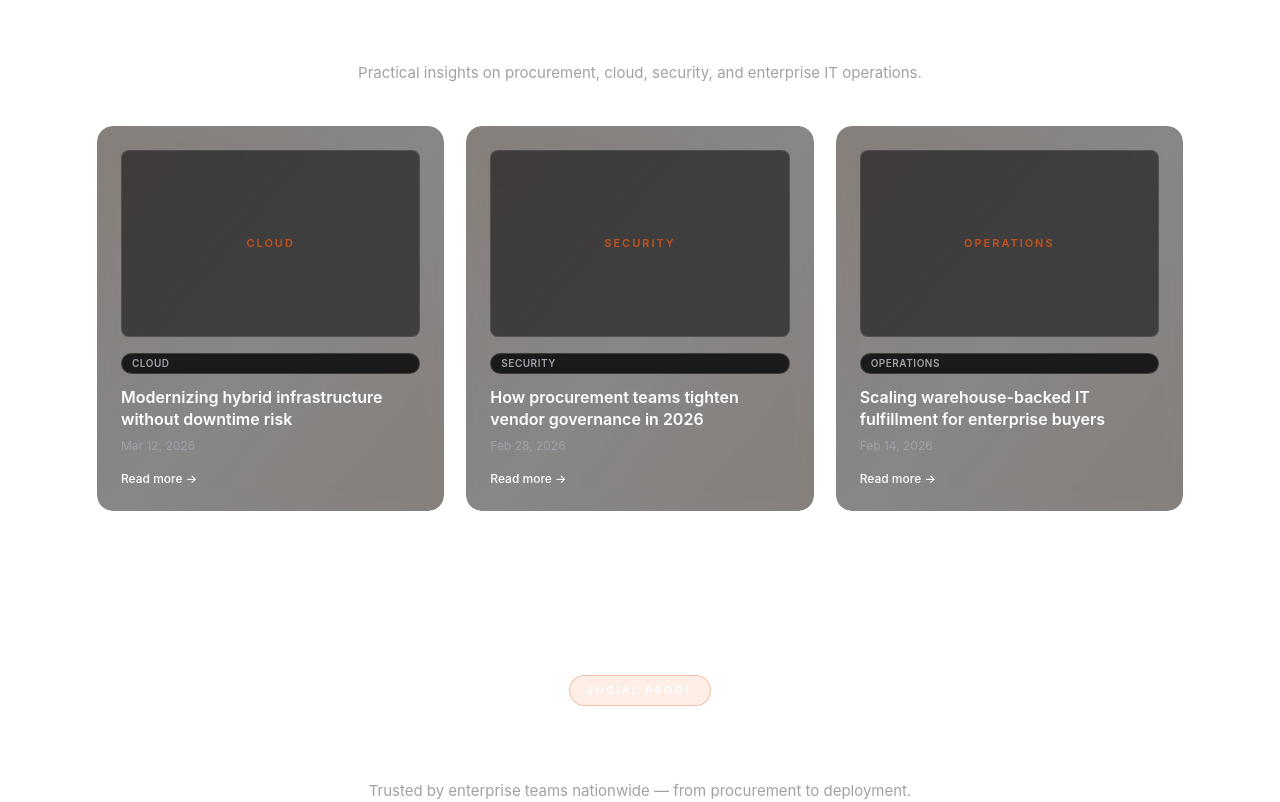
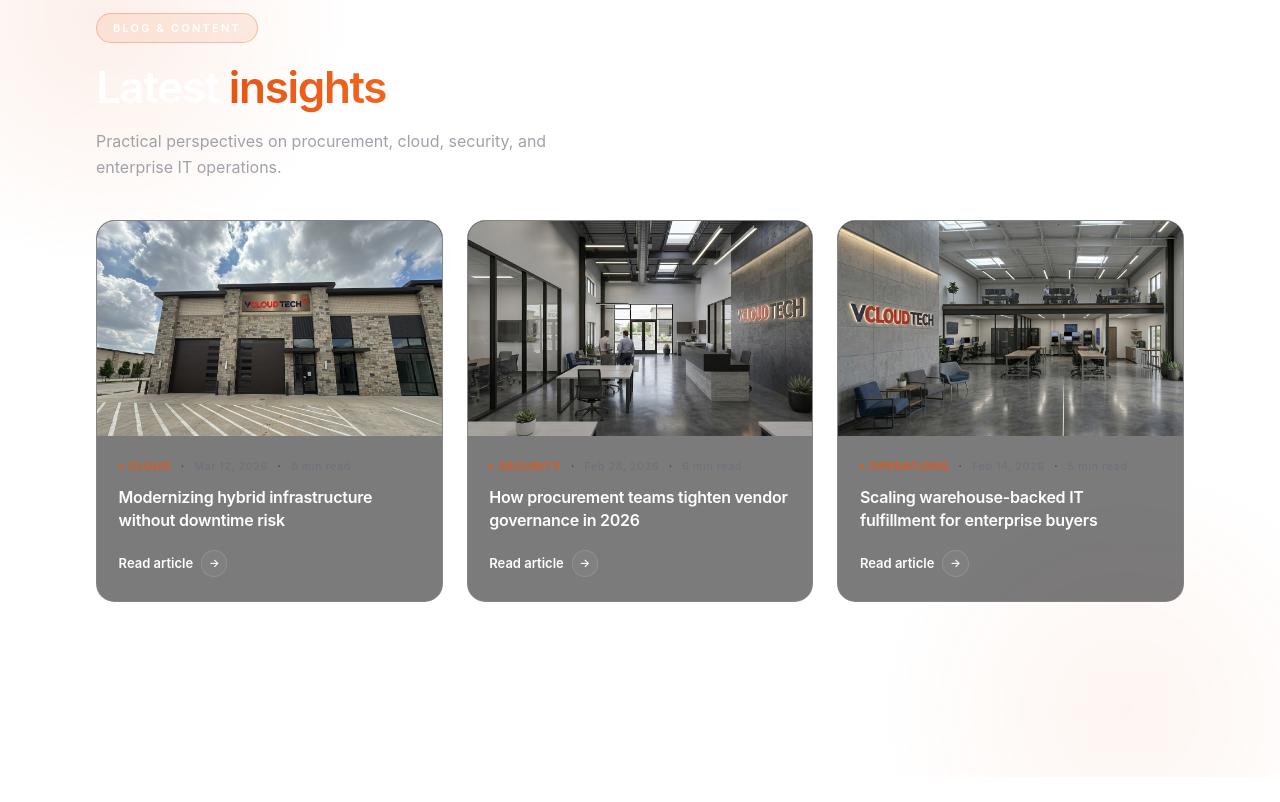
Before and after one commit to Usamakha99/Vcloudtech_Website-Frontend, a Next.js app: page /design-test in a window 1280 px wide. Shown: the part 9860-10662 px from the top of the page. Built offline with nearby package versions, Linux system fonts and the light colour scheme.

Commit message:
commit blogs and content section redesign

```diff
--- a/components/design-test/ResourceHubSection.tsx
+++ b/components/design-test/ResourceHubSection.tsx
@@ -1,83 +1,181 @@
+"use client";
+
+import Image from "next/image";
 import Link from "next/link";
+import { useEffect, useRef, useState } from "react";
+import { useInView } from "framer-motion";
 
 import { dt } from "@/components/design-test/design-test-theme";
-import { GlassCard } from "@/components/design-test/GlassCard";
 
-const posts = [
+import "./resource-hub.css";
+
+type Article = {
+  category: string;
+  title: string;
+  date: string;
+  dateTime: string;
+  readTime: string;
+  href: string;
+  image: string;
+};
+
+const articles: Article[] = [
   {
     category: "Cloud",
     title: "Modernizing hybrid infrastructure without downtime risk",
     date: "Mar 12, 2026",
+    dateTime: "2026-03-12",
+    readTime: "8 min read",
     href: "/posts",
+    image: "/images/hero-1.png",
   },
   {
     category: "Security",
     title: "How procurement teams tighten vendor governance in 2026",
     date: "Feb 28, 2026",
+    dateTime: "2026-02-28",
+    readTime: "6 min read",
     href: "/posts",
+    image: "/images/hero-2.png",
   },
   {
     category: "Operations",
     title: "Scaling warehouse-backed IT fulfillment for enterprise buyers",
     date: "Feb 14, 2026",
+    dateTime: "2026-02-14",
+    readTime: "5 min read",
     href: "/posts",
+    image: "/images/hero-3.png",
   },
-] as const;
+];
 
-/** Resource hub — latest articles with glass post cards. */
+function ArticleMeta({
+  category,
+  date,
+  dateTime,
+  readTime,
+}: Pick<Article, "category" | "date" | "dateTime" | "readTime">) {
+  return (
+    <div className="rh__meta">
+      <span className="rh__meta-category">
+        <span className="rh__meta-dot" aria-hidden />
+        {category}
+      </span>
+      <span className="rh__meta-sep" aria-hidden>
+        ·
+      </span>
+      <time dateTime={dateTime}>{date}</time>
+      <span className="rh__meta-sep" aria-hidden>
+        ·
+      </span>
+      <span>{readTime}</span>
+    </div>
+  );
+}
+
+function BlogCard({
+  article,
+  visible,
+  delayMs,
+}: {
+  article: Article;
+  visible: boolean;
+  delayMs: number;
+}) {
+  return (
+    <li
+      className={`rh__card ${visible ? "is-visible" : ""}`}
+      style={{ transitionDelay: visible ? `${delayMs}ms` : undefined }}
+    >
+      <Link href={article.href} className="rh__card-link group">
+        <div className="rh__card-visual">
+          <div className="rh__card-img-wrap">
+            <Image
+              src={article.image}
+              alt=""
+              fill
+              className="rh__card-img"
+              sizes="(max-width: 640px) 100vw, 33vw"
+            />
+          </div>
+        </div>
+        <div className="rh__card-body">
+          <ArticleMeta
+            category={article.category}
+            date={article.date}
+            dateTime={article.dateTime}
+            readTime={article.readTime}
+          />
+          <h3 className="rh__card-title">{article.title}</h3>
+          <span className="rh__read">
+            Read article
+            <span className="rh__read-arrow" aria-hidden>
+              →
+            </span>
+          </span>
+        </div>
+      </Link>
+    </li>
+  );
+}
+
+/** Blog & content — three featured articles for the homepage. */
 export function ResourceHubSection() {
+  const sectionRef = useRef<HTMLElement>(null);
+  const gridRef = useRef<HTMLUListElement>(null);
+  const [mounted, setMounted] = useState(false);
+
+  const sectionInView = useInView(sectionRef, { once: true, margin: "-80px" });
+  const gridInView = useInView(gridRef, { once: true, margin: "-60px" });
+
+  const headerVisible = mounted && sectionInView;
+  const cardsVisible = mounted && gridInView;
+
+  useEffect(() => {
+    setMounted(true);
+  }, []);
+
   return (
     <section
-      id="resource-hub"
-      className={`scroll-mt-24 ${dt.section} ${dt.sectionBorder}`}
-      aria-labelledby="resource-hub-heading"
+      ref={sectionRef}
+      id="blog-content"
+      className={`rh relative scroll-mt-24 py-16 sm:py-20 lg:py-24 ${dt.sectionBorder}`}
+      aria-labelledby="blog-content-heading"
     >
-      <div className="mx-auto max-w-6xl px-4 sm:px-6 lg:px-8">
-        <header className="mx-auto max-w-2xl text-center">
-          <p className={dt.badge}>Resource hub</p>
-          <h2
-            id="resource-hub-heading"
-            className="mt-5 text-2xl font-semibold leading-snug tracking-tight text-white sm:text-3xl"
-          >
-            Blog &amp; content
+      <div className="rh__glow rh__glow--tl" aria-hidden />
+      <div className="rh__glow rh__glow--br" aria-hidden />
+
+      <div className="relative z-10 mx-auto max-w-6xl px-4 sm:px-6 lg:px-8">
+        <header className={`rh__header ${headerVisible ? "is-visible" : ""}`}>
+          <p className={dt.badge}>Blog &amp; content</p>
+          <h2 id="blog-content-heading" className="rh__headline mt-5">
+            Latest{" "}
+            <span className="bg-gradient-to-r from-[#E55614] to-[#f06520] bg-clip-text text-transparent">
+              insights
+            </span>
           </h2>
-          <p className={`mt-3 text-sm leading-relaxed sm:text-[15px] ${dt.headingSub}`}>
-            Practical insights on procurement, cloud, security, and enterprise IT operations.
+          <p className={`mt-4 max-w-lg text-base leading-relaxed ${dt.headingSub}`}>
+            Practical perspectives on procurement, cloud, security, and enterprise IT operations.
           </p>
         </header>
 
-        <ul className="mt-8 grid gap-4 sm:mt-10 sm:grid-cols-3 sm:gap-5">
-          {posts.map((post, index) => (
-            <li key={post.title}>
-              <GlassCard delay={(index + 1) as 1 | 2 | 3} className="h-full">
-                <Link href={post.href} className="group flex h-full flex-col p-5 sm:p-6">
-                  <div
-                    className="mb-4 flex aspect-[16/10] items-center justify-center rounded-lg border border-white/10 bg-[#0F0F0F]/60"
-                    aria-hidden
-                  >
-                    <span className={`${dt.metaLabel} text-[#E55614]/80`}>{post.category}</span>
-                  </div>
-                  <span className={dt.tag}>{post.category}</span>
-                  <h3 className="mt-3 text-base font-semibold leading-snug text-white transition group-hover:text-[#E55614]">
-                    {post.title}
-                  </h3>
-                  <p className={`mt-2 text-xs ${dt.statLabel}`}>{post.date}</p>
-                  <span className={`mt-auto pt-4 text-sm font-medium ${dt.linkSm}`}>
-                    Read more →
-                  </span>
-                </Link>
-              </GlassCard>
-            </li>
+        <ul ref={gridRef} className="rh__grid" aria-label="Latest blog articles">
+          {articles.map((article, index) => (
+            <BlogCard
+              key={article.title}
+              article={article}
+              visible={cardsVisible}
+              delayMs={index * 100 + 80}
+            />
           ))}
         </ul>
 
-        <div className="mt-8 flex justify-center sm:mt-10">
-          <Link
-            href="/posts"
-            className={`inline-flex items-center gap-2 rounded-full border border-white/15 bg-white/5 px-6 py-2.5 text-sm font-semibold text-white backdrop-blur-sm transition hover:border-[#E55614]/40 hover:bg-[#E55614]/10 hover:text-white`}
-          >
+        <div className={`rh__cta-wrap ${cardsVisible ? "is-visible" : ""}`}>
+          <Link href="/posts" className="rh__cta">
             View all articles
-            <span aria-hidden>→</span>
+            <span className="rh__cta-arrow" aria-hidden>
+              →
+            </span>
           </Link>
         </div>
       </div>
--- /dev/null
+++ b/components/design-test/resource-hub.css
@@ -0,0 +1,298 @@
+/* Blog & content — homepage featured articles */
+
+.rh {
+  position: relative;
+  isolation: isolate;
+  overflow: hidden;
+}
+
+.rh__glow {
+  position: absolute;
+  width: 32rem;
+  height: 32rem;
+  border-radius: 9999px;
+  background: radial-gradient(circle, rgba(229, 86, 20, 0.09) 0%, transparent 68%);
+  pointer-events: none;
+  z-index: 0;
+}
+
+.rh__glow--tl {
+  left: -12%;
+  top: -18%;
+}
+
+.rh__glow--br {
+  right: -8%;
+  bottom: -22%;
+  opacity: 0.65;
+}
+
+.rh__header {
+  max-width: 32rem;
+  opacity: 0;
+  transform: translateY(16px);
+  transition:
+    opacity 0.65s cubic-bezier(0.22, 1, 0.36, 1),
+    transform 0.65s cubic-bezier(0.22, 1, 0.36, 1);
+}
+
+.rh__header.is-visible {
+  opacity: 1;
+  transform: translateY(0);
+}
+
+.rh__headline {
+  font-size: clamp(1.875rem, 3.8vw, 2.75rem);
+  font-weight: 600;
+  line-height: 1.1;
+  letter-spacing: -0.03em;
+  color: #fff;
+}
+
+/* Card grid */
+
+.rh__grid {
+  margin-top: 2.5rem;
+  display: grid;
+  gap: 1.25rem;
+  list-style: none;
+  margin-left: 0;
+  margin-right: 0;
+  padding: 0;
+}
+
+@media (min-width: 768px) {
+  .rh__grid {
+    grid-template-columns: repeat(3, minmax(0, 1fr));
+    gap: 1.5rem;
+  }
+}
+
+.rh__card {
+  opacity: 0;
+  transform: translateY(18px);
+  transition:
+    opacity 0.6s cubic-bezier(0.22, 1, 0.36, 1),
+    transform 0.6s cubic-bezier(0.22, 1, 0.36, 1);
+}
+
+.rh__card.is-visible {
+  opacity: 1;
+  transform: translateY(0);
+}
+
+.rh__card-link {
+  display: flex;
+  height: 100%;
+  flex-direction: column;
+  border-radius: 1.15rem;
+  border: 1px solid rgba(255, 255, 255, 0.08);
+  background: rgba(15, 15, 15, 0.55);
+  overflow: hidden;
+  text-decoration: none;
+  transition:
+    border-color 0.4s ease,
+    box-shadow 0.4s ease,
+    transform 0.4s cubic-bezier(0.22, 1, 0.36, 1);
+}
+
+.rh__card-link:hover {
+  border-color: rgba(229, 86, 20, 0.3);
+  box-shadow: 0 20px 48px -24px rgba(229, 86, 20, 0.14);
+  transform: translateY(-3px);
+}
+
+.rh__card-visual {
+  position: relative;
+  aspect-ratio: 16 / 10;
+  overflow: hidden;
+  background: #0a0a0a;
+}
+
+.rh__card-img-wrap {
+  position: absolute;
+  inset: 0;
+  transition: transform 0.75s cubic-bezier(0.22, 1, 0.36, 1);
+}
+
+.rh__card-link:hover .rh__card-img-wrap {
+  transform: scale(1.06);
+}
+
+.rh__card-img {
+  object-fit: cover;
+}
+
+.rh__card-body {
+  display: flex;
+  flex: 1;
+  flex-direction: column;
+  padding: 1.25rem 1.2rem 1.35rem;
+}
+
+@media (min-width: 640px) {
+  .rh__card-body {
+    padding: 1.35rem 1.35rem 1.5rem;
+  }
+}
+
+/* Meta */
+
+.rh__meta {
+  display: flex;
+  flex-wrap: wrap;
+  align-items: center;
+  gap: 0.4rem 0.6rem;
+  font-size: 0.6875rem;
+  font-weight: 500;
+  letter-spacing: 0.04em;
+  color: #71717a;
+}
+
+.rh__meta-category {
+  display: inline-flex;
+  align-items: center;
+  gap: 0.35rem;
+  font-weight: 600;
+  letter-spacing: 0.08em;
+  text-transform: uppercase;
+  color: #e55614;
+}
+
+.rh__meta-dot {
+  height: 0.25rem;
+  width: 0.25rem;
+  border-radius: 9999px;
+  background: #e55614;
+  opacity: 0.85;
+}
+
+.rh__meta-sep {
+  color: #3f3f46;
+}
+
+.rh__card-title {
+  margin-top: 0.75rem;
+  flex: 1;
+  font-size: 0.9375rem;
+  font-weight: 600;
+  line-height: 1.45;
+  letter-spacing: -0.015em;
+  color: #fff;
+  transition: color 0.3s ease;
+}
+
+@media (min-width: 640px) {
+  .rh__card-title {
+    font-size: 1rem;
+  }
+}
+
+.rh__card-link:hover .rh__card-title {
+  color: #fafafa;
+}
+
+.rh__read {
+  display: inline-flex;
+  align-items: center;
+  gap: 0.5rem;
+  margin-top: 1.1rem;
+  font-size: 0.8125rem;
+  font-weight: 600;
+  color: #fff;
+  transition: color 0.3s ease;
+}
+
+.rh__read-arrow {
+  display: inline-flex;
+  align-items: center;
+  justify-content: center;
+  height: 1.65rem;
+  width: 1.65rem;
+  border-radius: 9999px;
+  border: 1px solid rgba(255, 255, 255, 0.12);
+  background: rgba(255, 255, 255, 0.04);
+  font-size: 0.7rem;
+  transition:
+    transform 0.35s cubic-bezier(0.22, 1, 0.36, 1),
+    border-color 0.35s ease,
+    background-color 0.35s ease;
+}
+
+.rh__card-link:hover .rh__read {
+  color: #e55614;
+}
+
+.rh__card-link:hover .rh__read-arrow {
+  transform: translateX(3px);
+  border-color: rgba(229, 86, 20, 0.4);
+  background: rgba(229, 86, 20, 0.1);
+}
+
+/* CTA */
+
+.rh__cta-wrap {
+  margin-top: 2.25rem;
+  display: flex;
+  justify-content: flex-start;
+  opacity: 0;
+  transform: translateY(12px);
+  transition:
+    opacity 0.6s cubic-bezier(0.22, 1, 0.36, 1) 0.2s,
+    transform 0.6s cubic-bezier(0.22, 1, 0.36, 1) 0.2s;
+}
+
+.rh__cta-wrap.is-visible {
+  opacity: 1;
+  transform: translateY(0);
+}
+
+.rh__cta {
+  display: inline-flex;
+  align-items: center;
+  gap: 0.6rem;
+  border-radius: 9999px;
+  border: 1px solid rgba(255, 255, 255, 0.12);
+  background: transparent;
+  padding: 0.7rem 1.35rem;
+  font-size: 0.8125rem;
+  font-weight: 600;
+  color: #fff;
+  text-decoration: none;
+  transition:
+    border-color 0.35s ease,
+    background-color 0.35s ease,
+    box-shadow 0.35s ease;
+}
+
+.rh__cta:hover {
+  border-color: rgba(229, 86, 20, 0.45);
+  background: rgba(229, 86, 20, 0.08);
+  box-shadow: 0 12px 32px -16px rgba(229, 86, 20, 0.25);
+}
+
+.rh__cta-arrow {
+  transition: transform 0.35s cubic-bezier(0.22, 1, 0.36, 1);
+}
+
+.rh__cta:hover .rh__cta-arrow {
+  transform: translateX(3px);
+}
+
+@media (prefers-reduced-motion: reduce) {
+  .rh__header,
+  .rh__card,
+  .rh__cta-wrap,
+  .rh__card-img-wrap,
+  .rh__read-arrow,
+  .rh__cta-arrow,
+  .rh__card-link {
+    transition: none;
+    transform: none;
+    opacity: 1;
+  }
+
+  .rh__card-link:hover .rh__card-img-wrap {
+    transform: none;
+  }
+}
```
